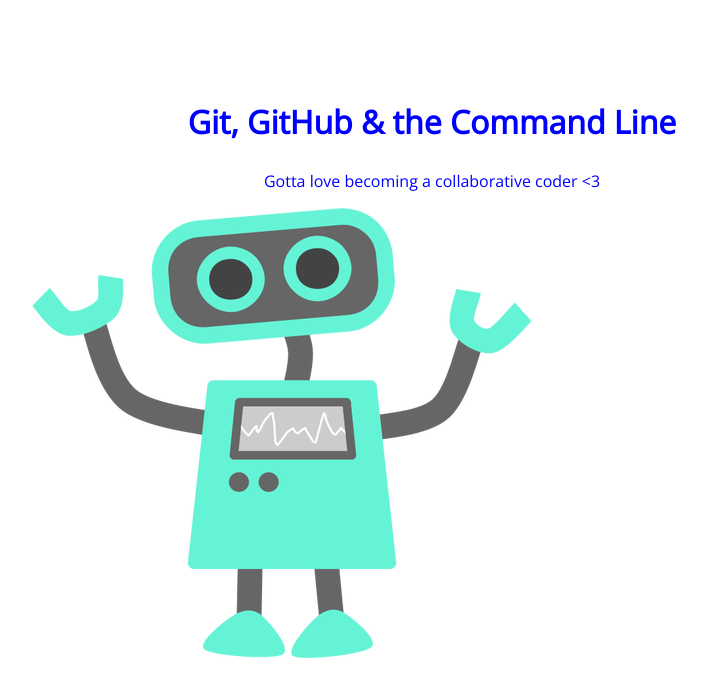
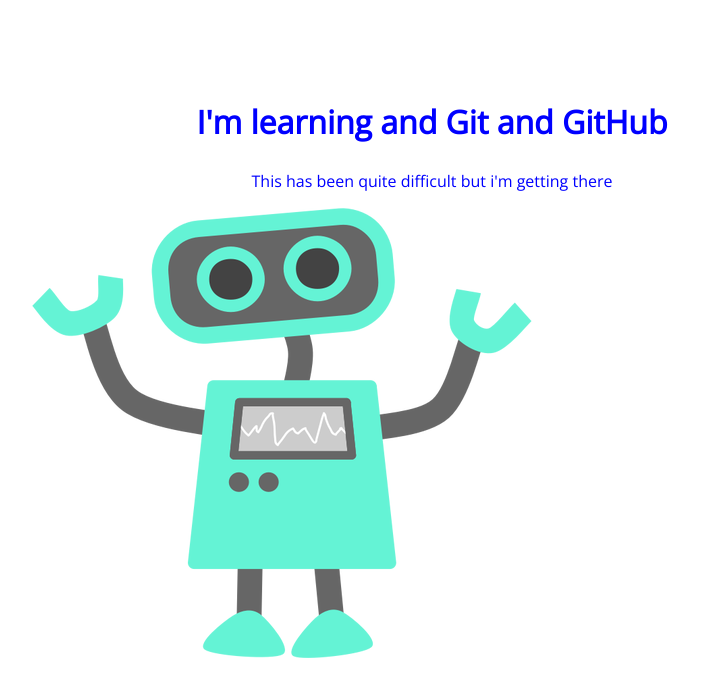
Before and after one commit to corinna-lindsay/github-project, a plain HTML site: page index.html in a window 1280 px wide. Shown: the whole page, without its empty margins (208-915 px from the left). Drawn offline with nearby package versions, Linux system fonts and the light colour scheme.

Commit message:
Changed some text

```diff
--- a/index.html
+++ b/index.html
@@ -8,8 +8,8 @@
 </head>
 <body>
 	<section>
-		<h1>Git, GitHub & the Command Line</h1>
-		<p>Gotta love becoming a collaborative coder <3</p>
+		<h1>I'm learning and Git and GitHub</h1>
+		<p>This has been quite difficult but i'm getting there</p>
 		<img src="img/happy-blue-robot.png">
 	</section>
 </body>
```
